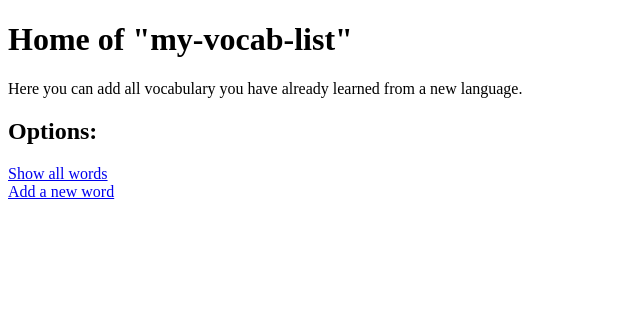
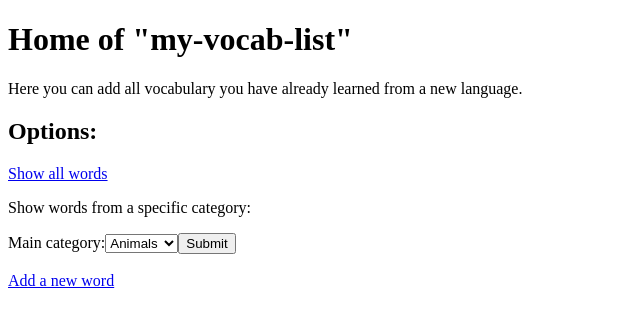
Before and after one commit to deboraornellas/my-vocab-list, a React (Create React App) app: page / in a window 1280 px wide. Shown: the top 324 px of the page, without its empty margins (0-640 px from the left). Built offline with nearby package versions, Linux system fonts and the light colour scheme.

Commit message:
Words displayed by category, can be accessed by the homepage

```diff
--- a/src/App.js
+++ b/src/App.js
@@ -9,17 +9,20 @@ import {
   } from 'react-router-dom'
 
 let wordList = [
-    {"word": "amour", "translation": "love", "category": "feelings"},
-    {"word": "chat", "translation": "cat", "category": "animals"}
+    {"word": "amour", "translation": "love", "category": "Feelings"},
+    {"word": "chat", "translation": "cat", "category": "Animals"}
 ]
+
+let state = {words: wordList, categories: categoryList}
+
+let categoryList = ["Animals", "Feelings", "Colors", "People", "Objects", "Verbs", "Clothing", "Nature", "Other"]
 
 export class App extends React.Component {
     constructor(props) {
         super(props);
         this.handleFormSubmit = this.handleFormSubmit.bind(this);
         this.handleChange = this.handleChange.bind(this);
-        this.state = {words: wordList}
-        console.log("hi")
+        this.state = {words: wordList, categories: categoryList}
       }
 
 
@@ -30,8 +33,6 @@ export class App extends React.Component {
     }
 
     handleChange(word) {
-        console.log(word)
-        console.log(this.state)
         this.setState((state) => {
             return {words: state.words.push(word)}, function(){}})
     }
@@ -41,14 +42,17 @@ export class App extends React.Component {
 
     render() {
         const list = this.state.words
-        console.log(list)
       return (
         <BrowserRouter>
           <div>
-            <Route exact={true} path='/' component = { Home }/>
+            <Route exact={true} path='/' render={() => (
+              <div>
+                <Home categories={categoryList} />
+              </div>
+            )}/>
             <Route exact={true} path='/insertword' render={() => (
               <div>
-                <WordForm words = {list} onFormSubmit={this.handleFormSubmit} />
+                <WordForm categories={categoryList} onFormSubmit={this.handleFormSubmit} />
               </div>
             )}/>
             <Route exact={true} path='/allwords' render={() => (
@@ -56,6 +60,14 @@ export class App extends React.Component {
                 <ListWords words={list} />
               </div>
             )}/>
+            {this.state.categories.map(
+                (category, i) =>
+                <Route key={i} exact={true} path={'/'+category} render={() => (
+                    <div>
+                      <ListWords words={list} category={category} />
+                    </div>
+                  )}/>
+            )}
             <Route exact={true} path='/signup' render={() => (
               <div>
                 <SignUp />
--- /dev/null
+++ b/src/Bla.js
@@ -0,0 +1,11 @@
+import React from 'react'
+
+
+export const Bla = (() => {
+        return (
+            <div>
+                <p>eoeieoeioe</p>
+            </div>
+        );
+    }
+)
--- a/src/Home.js
+++ b/src/Home.js
@@ -1,12 +1,40 @@
 import React from 'react'
 import { Link } from 'react-router-dom'
+import { Bla } from './Bla'
+import { WordForm } from './WordForm'
+import { Redirect } from 'react-router-dom'
+
 
 export class Home extends React.Component {
-    state = {
+    constructor(props) {
+        super(props);
+        this.state = {category: this.props.categories[0], redirect: false};
+        this.handleSubmit = this.handleSubmit.bind(this);
+        this.handleChange = this.handleChange.bind(this);
+
     }
+
+    handleSubmit(event) {
+        this.setState({redirect: true})
+    }
+
+    handleChange(event) {
+        const target = event.target;
+        const value = target.value;
+        const name = target.name;
+
+        this.setState({
+        [name]: value
+        })
+      }
+
     render () {
-       return (
-         <div id='container'>
+        const redirect = this.state.redirect
+        if (redirect) {
+            return <Redirect to={"/"+ this.state.category}/>
+        }
+        return (
+            <div>
             {/* <a href="signin">Sign In</a>
             <a href="signup" >Sign Up</a> */}
             <h1>Home of "my-vocab-list"</h1>
@@ -14,8 +42,22 @@ export class Home extends React.Component {
             <h2>Options:</h2>
             <Link to="/allwords" >Show all words</Link>
             <br />
+            <p>Show words from a specific category:</p>
+            <form onSubmit={this.handleSubmit}>
+                    <label>
+                        Main category:
+                        <select name="category" value={this.state.category} onChange={this.handleChange}>
+                            {this.props.categories.map(
+                                (category, i) =>
+                                <option key={i} value={ category }>{ category }</option>
+                            )}
+                        </select>
+                    </label>
+                    <input type="submit" value="Submit" />
+                </form>
+            <br />
             <Link to="/insertword" >Add a new word</Link>
-         </div>
+            </div>
        )
     }
  }
--- a/src/ListWords.js
+++ b/src/ListWords.js
@@ -6,25 +6,51 @@ export class ListWords extends React.Component {
     constructor(props) {
         super(props);
         this.state = {words: this.props.words};
-        console.log(this.props.words)
-      }
+    }
 
+    whatTorender(props){
+        console.log("size "+ props.length)
+        let count = 0;
+        props.map(
+            (word) =>
+                {if(word.category === this.props.category || this.props.category === undefined) {
+                    count++
+                }}
+        )
+        if(count === 0) {
+            return (
+                <div>
+            <h1> No words added yet to this category! </h1>
+            <p> Do you want to add some? </p>
+            </div>)
+        }
+        else {
+            return (
+                <div>
+                    <h1> All words in my vocab list: </h1>
+                        {props.map(
+                            (word, i) =>
+                                {if(word.category === this.props.category || this.props.category === undefined) {
+                                    return <Word
+                                    key={i}
+                                    word={word.word}
+                                    translation={word.translation}
+                                    category={word.category}/>
+                                }}
+                        )}
+                </div>
+            )
+        }
+    }
 
     render() {
+
         return (
             <div>
                 <Link to="/" >Home</Link>
                 <br />
                 <Link to="/insertword" >Add a new word</Link>
-                <h1> All words in my vocab list: </h1>
-                {this.props.words.map(
-                    (word, i) =>
-                        <Word
-                            key={i}
-                            word={word.word}
-                            translation={word.translation}
-                            category={word.category}/>
-                )}
+                {this.whatTorender(this.props.words)}
             </div>
         )
     }
--- a/src/WordForm.js
+++ b/src/WordForm.js
@@ -1,10 +1,11 @@
 import React from 'react';
 import { Link } from 'react-router-dom'
+
 
 export class WordForm extends React.Component {
     constructor(props) {
         super(props);
-        this.state = {word: '', translation: '', category: ''};
+        this.state = {word: '', translation: '', category: this.props.categories[0]};
 
         this.handleChange = this.handleChange.bind(this);
         this.handleSubmit = this.handleSubmit.bind(this);
@@ -14,7 +15,6 @@ export class WordForm extends React.Component {
         const target = event.target;
         const value = target.value;
         const name = target.name;
-        console.log(name)
 
         this.setState({
         [name]: value
@@ -46,14 +46,11 @@ export class WordForm extends React.Component {
                     <label>
                         Main category:
                         <select name="category" value={this.state.category} onChange={this.handleChange}>
-                            <option value="animals">Animals</option>
-                            <option value="feelings">Feelings</option>
-                            <option value="colors">Colors</option>
-                            <option value="people">People</option>
-                            <option value="objects">Objects</option>
-                            <option value="other">Other</option>
-                    </select>
-                        {/* <input name="category" type="text" value={this.state.category} onChange={this.handleChange} /> */}
+                            {this.props.categories.map(
+                                (category) =>
+                                <option value={ category }>{ category }</option>
+                            )}
+                        </select>
                     </label>
                     <input type="submit" value="Submit" />
                 </form>
--- a/src/index.js
+++ b/src/index.js
@@ -2,12 +2,7 @@ import React from 'react';
 import { render } from 'react-dom';
 import { App } from './App'
 
-let wordList = [
-    {"word": "amour", "translation": "love", "category": "feelings"},
-    {"word": "chat", "translation": "cat", "category": "animals"}
-]
-
 render(
-    <App words={wordList}/>,
+    <App/>,
     document.getElementById('root')
 )
```
Also changed, not shown: src/CategoryForm2.js (added, +35 -0 lines).
